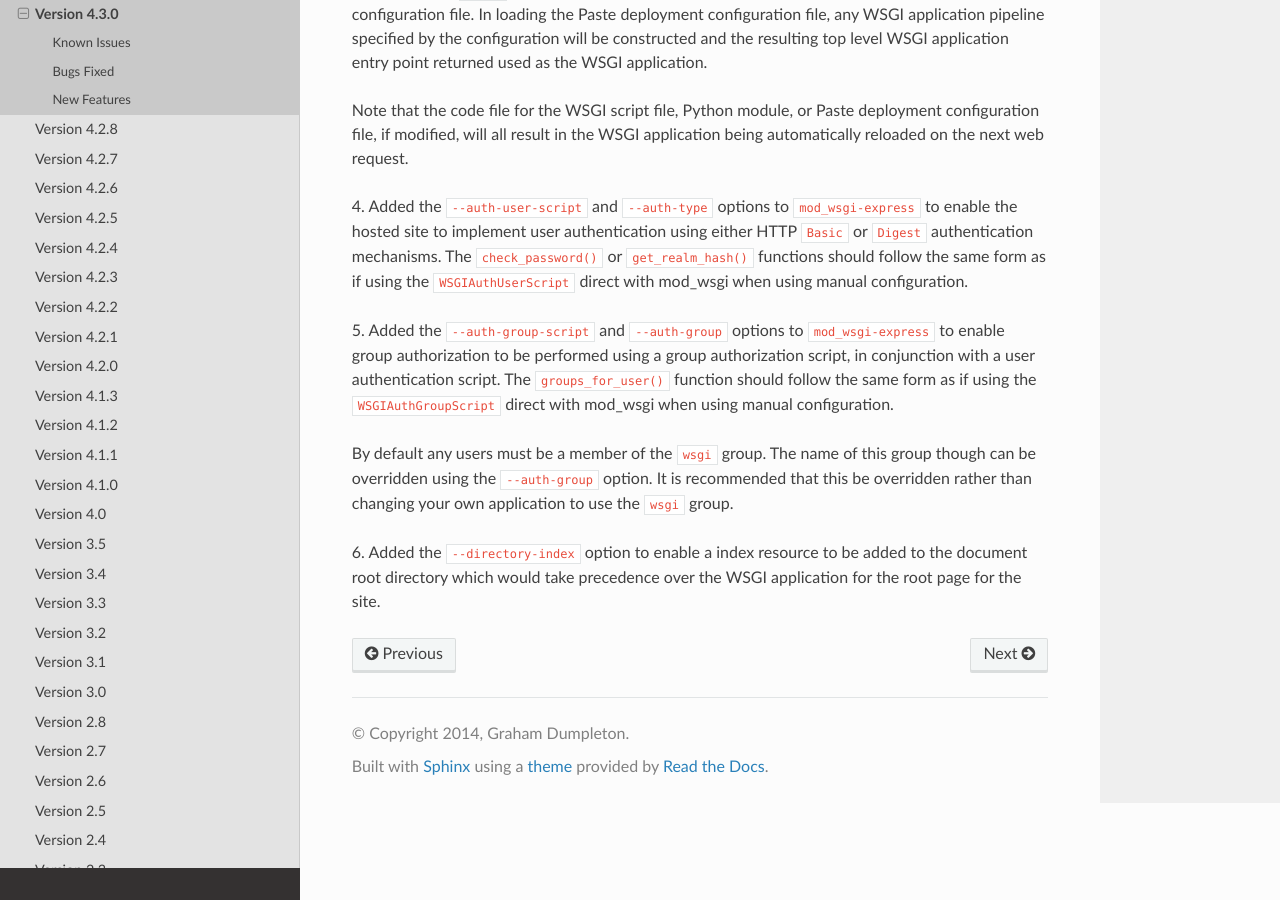
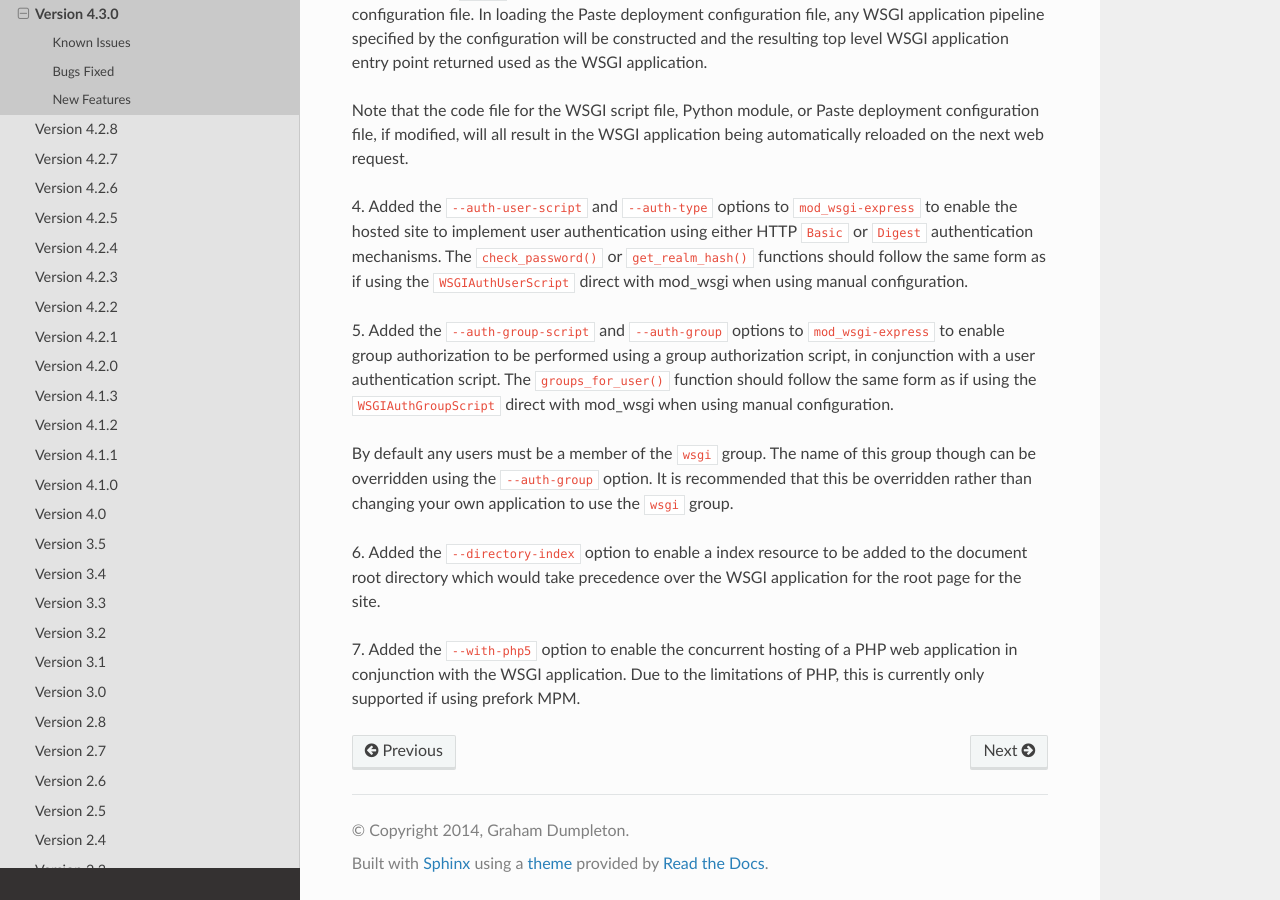
Before and after one commit to GrahamDumpleton/mod_wsgi, a Sphinx documentation site: the page built from docs/release-notes/version-4.3.0.rst, in a window 1280 px wide and 900 px high, scrolled down 1441 px. Built offline with Sphinx 7.4.7 and the Read the Docs theme 2.0.0, drawn with Linux system fonts in a browser that asks for light colours.

Commit message:
Add documentation for --with-php5 option.

```diff
--- a/docs/release-notes/version-4.3.0.rst
+++ b/docs/release-notes/version-4.3.0.rst
@@ -97,3 +97,7 @@ application to use the ``wsgi`` group.
 6. Added the ``--directory-index`` option to enable a index resource to
 be added to the document root directory which would take precedence over
 the WSGI application for the root page for the site.
+
+7. Added the ``--with-php5`` option to enable the concurrent hosting of
+a PHP web application in conjunction with the WSGI application. Due to the
+limitations of PHP, this is currently only supported if using prefork MPM.
```
